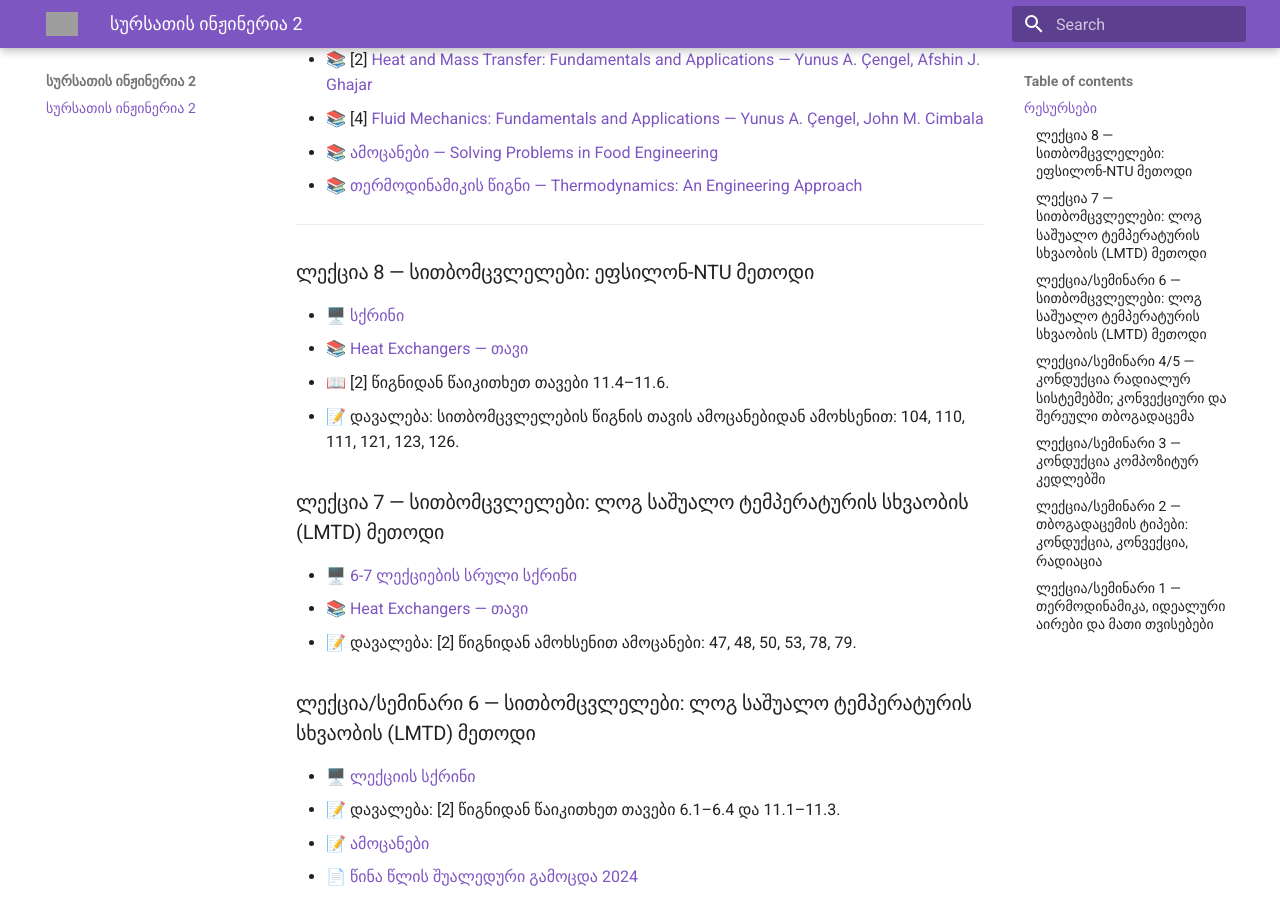
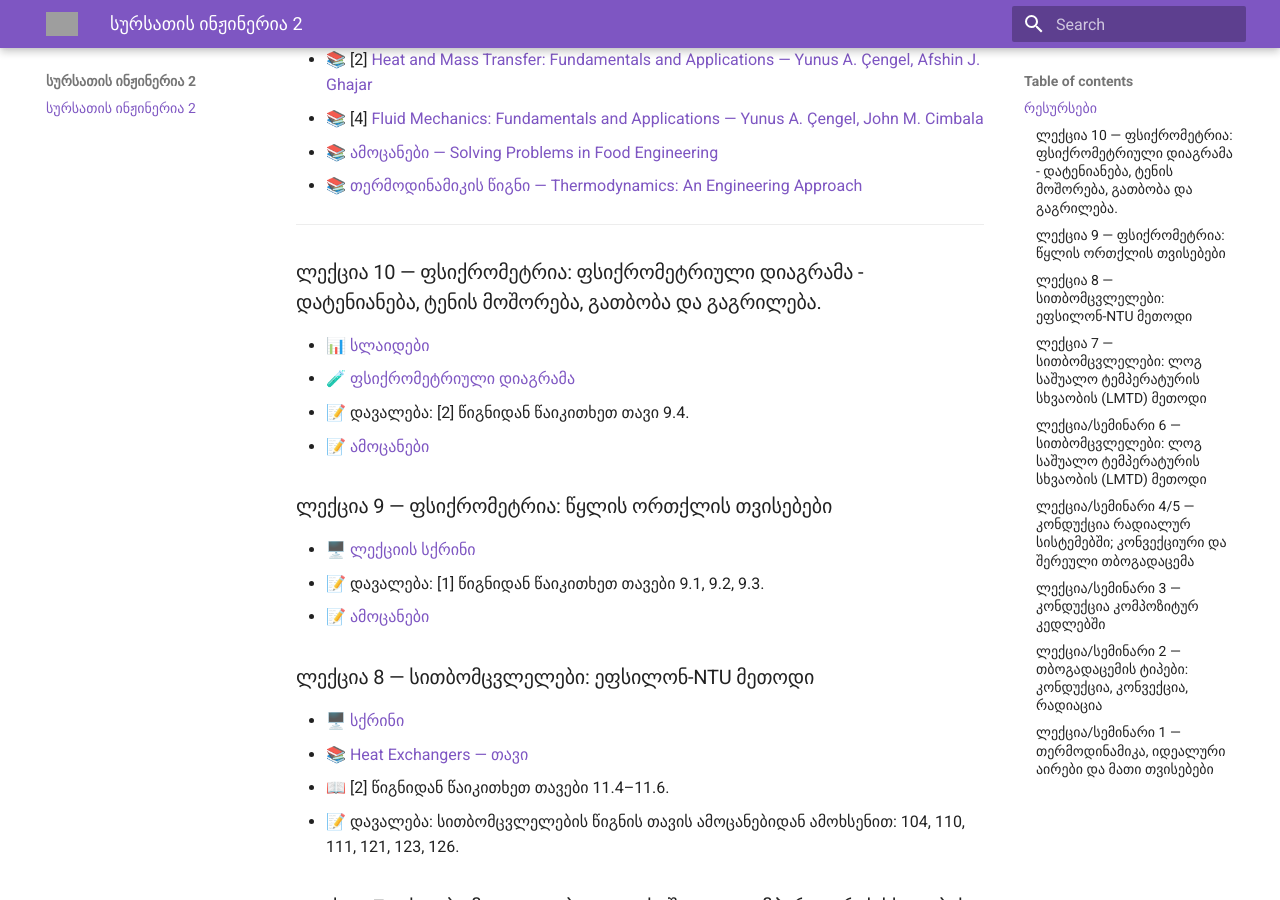
Before and after one commit to gugavar/food-processing-engineering-2-fall-2026, an MkDocs documentation site: the page built from docs/index.md, in a window 1280 px wide and 900 px high, scrolled down 251 px. Built offline with MkDocs 1.6.1 and Material for MkDocs 9.7.7, drawn with Linux system fonts in a browser that asks for light colours; grey boxes are pictures that could not be loaded.

Commit message:
Update index.md

```diff
--- a/docs/index.md
+++ b/docs/index.md
@@ -10,6 +10,19 @@
 - 📚 [თერმოდინამიკის წიგნი — Thermodynamics: An Engineering Approach](https://drive.google.com/file/d/1yE8xhtH37rxvtgogK9Cs60tKmCRgruip/view?usp=drive_link)
 
 ---
+### ლექცია 10 — ფსიქრომეტრია: ფსიქრომეტრიული დიაგრამა - დატენიანება, ტენის მოშორება, გათბობა და გაგრილება.
+
+- 📊 [სლაიდები](https://drive.google.com/file/d/1gsfTJa2oqCEC0BRb7DRxEH-Lxvvd4jSt/view?usp=drive_link)
+- 🧪 [ფსიქრომეტრიული დიაგრამა](https://drajmarsh.bitbucket.io/psychro-chart2d.html)
+- 📝 დავალება: [2] წიგნიდან წაიკითხეთ თავი 9.4.
+- 📝 [ამოცანები](https://docs.google.com/document/d/1a7hPQI28yzr2X7pHBuENqzb7kgFAZk84/edit?ouid=109332440741070720191&rtpof=true&sd=true&usp=drive_link)
+
+### ლექცია 9 — ფსიქრომეტრია: წყლის ორთქლის თვისებები
+
+- 🖥️ [ლექციის სქრინი](https://drive.google.com/file/d/1TjxqZB4nZl0mSy8bndSVtF-Z-sD4pSPb/view?usp=drive_link)
+- 📝 დავალება: [1] წიგნიდან წაიკითხეთ თავები 9.1, 9.2, 9.3.
+- 📝 [ამოცანები](https://docs.google.com/document/d/1ag_GYxjy9YAAhJJbVmeHOBtL2VwavzXp/edit?ouid=109332440741070720191&rtpof=true&sd=true&usp=drive_link)
+
 ### ლექცია 8 — სითბომცვლელები: ეფსილონ-NTU მეთოდი
 
 - 🖥️ [სქრინი](https://drive.google.com/file/d/1h3h0zrrLFf_QqWusc5vc_gsWKeq7jJNc/view?usp=drive_link)
```
